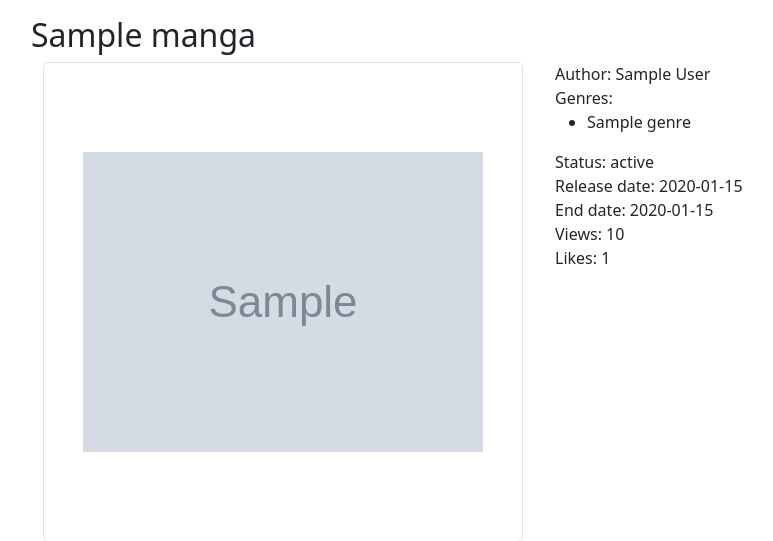
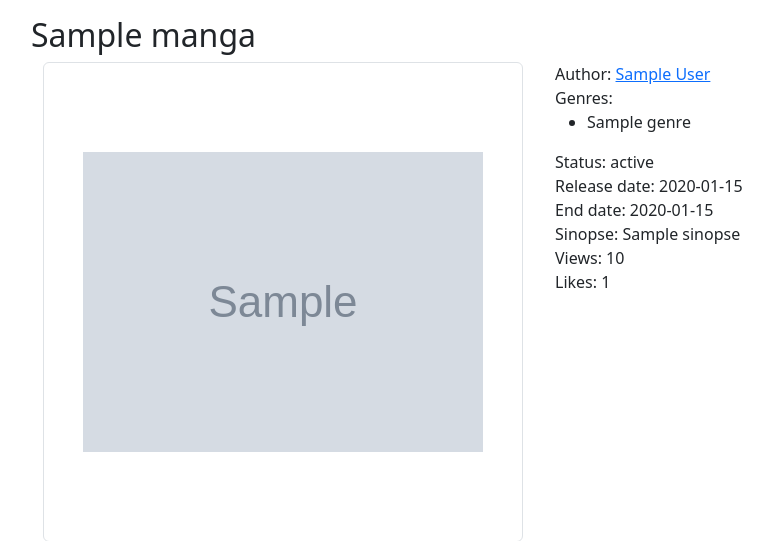
Before and after one commit to Fezin10/manga_project, a Django app: template manga/mangaweb/templates/mangaweb/mangapage.html in a window 1280 px wide. Shown: the part 56-597 px from the top of the page, without its empty margins (97-870 px from the left). Run offline with Django 3.2, Linux system fonts and the light colour scheme; the template is opened without the code that fills it: most values are stand-ins (such as "Sample title", 1, 10 or a date in 2020); grey boxes marked "Sample" are stand-in pictures.

Commit message:
Sinopse added to the mangas, and to the mangapage, mangas view moved to right place, link to the user page added in the layout and in the author field

```diff
--- a/manga/mangaweb/models.py
+++ b/manga/mangaweb/models.py
@@ -50,6 +50,7 @@ class Manga(models.Model):
     genres = models.ManyToManyField(Genre)
     status = models.CharField(max_length=1, choices=STATUS_CHOICES)
     thumb = models.ImageField(upload_to=helper.manga_thumb, null=True, blank=True)
+    sinopse = models.TextField(max_length=300, null=True, blank=True)
     likes = models.ManyToManyField(User, related_name='liked_manga', blank=True)
     releasedate = models.DateField(null=True, blank=True)
     enddate = models.DateField(null=True, blank=True)
--- a/manga/mangaweb/static/mangaweb/styles.css
+++ b/manga/mangaweb/static/mangaweb/styles.css
@@ -37,6 +37,11 @@
     object-fit: scale-down;
 }
 
+.sinopse {
+    max-width: 40em;
+    word-wrap: break-word;
+}
+
 #image_preview {
     margin-bottom: 2rem;
 }
--- a/manga/mangaweb/templates/mangaweb/index.html
+++ b/manga/mangaweb/templates/mangaweb/index.html
@@ -8,6 +8,7 @@
 {% endif %}
 <br>
 <h4>Filters</h4>
+<div>Active filters: {{ filters }}</div>
 <div>
     <form action="{% url 'mangas' %}">
         <div class="dropdown filter_dropdown">
--- a/manga/mangaweb/templates/mangaweb/layout.html
+++ b/manga/mangaweb/templates/mangaweb/layout.html
@@ -19,7 +19,7 @@
             <ul class="navbar-nav me-auto mb-2 mb-lg-0">
               {% if user.is_authenticated %}
                 <li class="nav-item">
-                  <a class="nav-link" href="TODO">{{ user.username }}</a>
+                  <a class="nav-link" href="{% url 'userpage' user.id %}">{{ user.username }}</a>
                 </li>
                 <li class="nav-item">
                   <a class="nav-link" href="TODO">Following</a>
--- a/manga/mangaweb/templates/mangaweb/mangapage.html
+++ b/manga/mangaweb/templates/mangaweb/mangapage.html
@@ -8,7 +8,7 @@
         <div id="page_image"><img src="{% if manga.thumb %}{{ manga.thumb.url }}{% else %}{% static 'mangaweb/images/image_placeholder.webp' %}{% endif %}"
              alt="{{ manga.name }} Thumbnail" class="img-thumbnail mangapage_image"></div>
         <div id="page_content">
-            <div>Author: {{ manga.author }}</div>
+            <div>Author: <a href="{% url 'userpage' manga.author.id %}">{{ manga.author }}</a></div>
             <div>Genres:
                 <ul>
                     {% for genre in manga.genres.all %}
@@ -33,6 +33,11 @@
             {% if manga.enddate %}
             <div>End date: {{ manga.enddate }}</div>
             {% endif %}
+            {% if manga.sinopse %}
+                <div class="sinopse">Sinopse: {{ manga.sinopse }}</div>
+            {% else %}
+                <div>Sinopse: Not provided</div>
+            {% endif %}
             <div>Views: {{ views }}</div>
             <div id="likes">Likes: {{ manga.likes.count }}</div>
             {% if user.is_authenticated %}
```
Also changed, not shown: manga/mangaweb/views.py (+39 -39 lines), manga/mangaweb/migrations/0018_manga_sinopse.py (added), manga/mangaweb/migrations/0019_alter_manga_sinopse.py (added).
